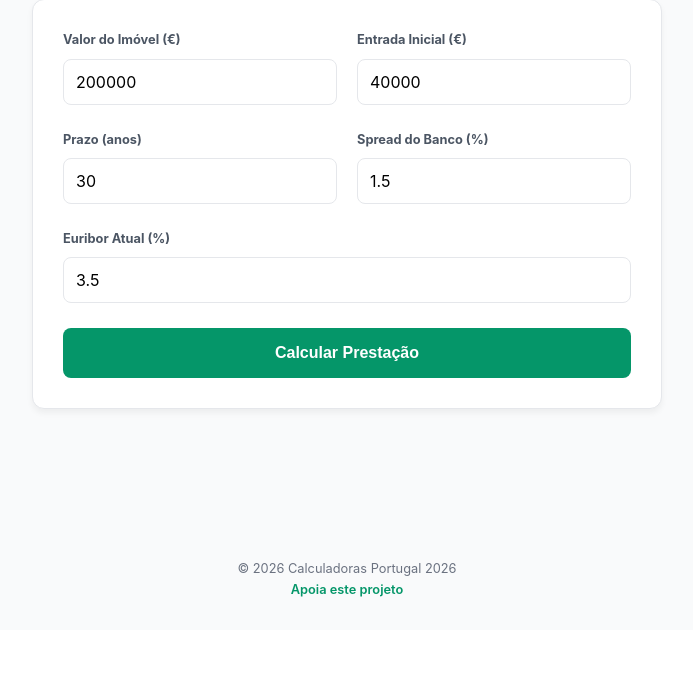
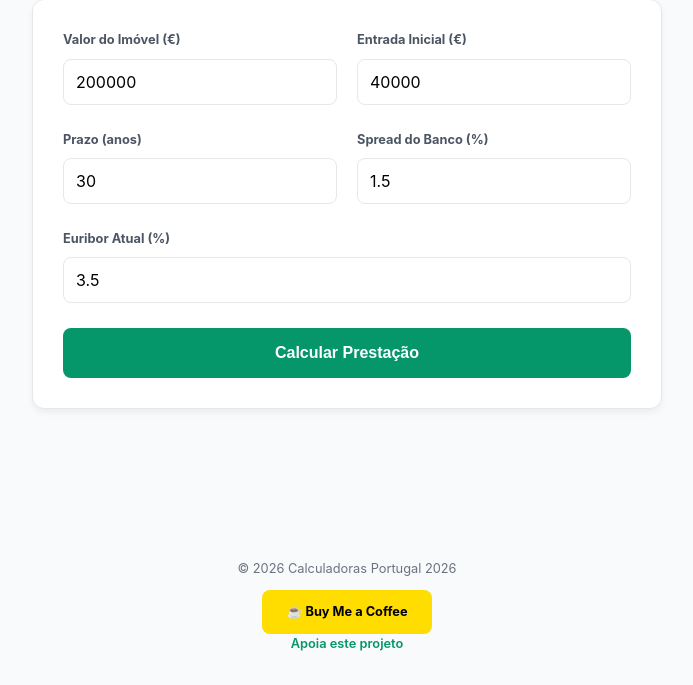
Before and after one commit to ondoreoku/calculadoras-portugal, a Flask app: page /credito in a window 1280 px wide. Shown: the part 283-968 px from the top of the page, without its empty margins (293-986 px from the left). Before the commit the page ends 880 px from the top, so only its background shows below. Run offline with Flask 3, Linux system fonts and the light colour scheme.

Commit message:
Fix: substitui widget BMC por link seguro e restaura CSP

```diff
--- a/templates/base.html
+++ b/templates/base.html
@@ -26,10 +26,10 @@
 
     <footer>
         <p>© 2026 Calculadoras Portugal 2026</p>
+    <a href="https://www.buymeacoffee.com/ondoreoku" target="_blank" rel="noopener noreferrer" style="display:inline-block; background:#FFDD00; color:#000; padding:12px 24px; border-radius:8px; text-decoration:none; font-weight:700; margin-top:10px;">☕ Buy Me a Coffee</a>
         <p><a href="https://www.buymeacoffee.com/ondoreoku" target="_blank" style="color: var(--primary); font-weight: 600;">Apoia este projeto</a></p>
     </footer>
 
     <!-- Buy Me a Coffee Widget -->
-    <script data-name="BMC-Widget" data-cfasync="false" src="https://cdnjs.buymeacoffee.com/1.0.0/widget.prod.min.js" data-id="ondoreoku" data-description="Apoia o desenvolvimento destas calculadoras" data-message="Esta calculadora ajudou-te?" data-color="#059669" data-position="Right" data-x_margin="18" data-y_margin="18"></script>
 </body>
 </html>
```
